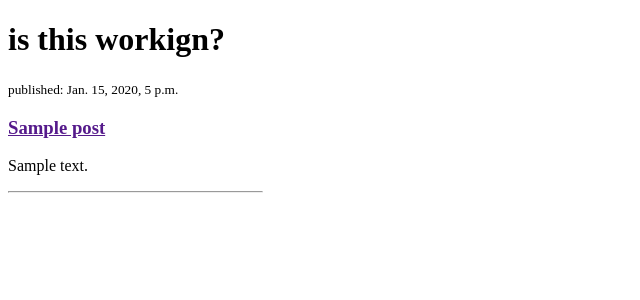
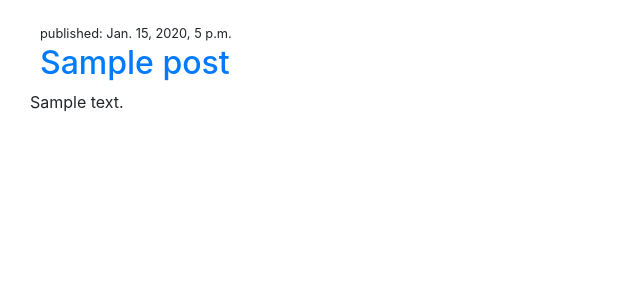
Before and after one commit to fzld/djblog, a Django app: page / in a window 1280 px wide. Shown: the top 300 px of the page, without its empty margins (0-640 px from the left). Run offline with Django 3.2, Linux system fonts and the light colour scheme; tables that the repository leaves empty hold one stand-in row (values such as "Sample post").

Commit message:
add static styling

```diff
--- /dev/null
+++ b/blog/static/css/style.css
@@ -0,0 +1,3 @@
+* {
+  margin: 10px;
+}
--- a/blog/templates/blog/post_list.html
+++ b/blog/templates/blog/post_list.html
@@ -1,19 +1,22 @@
+{% load static %}
 <!DOCTYPE html>
-<html lang="en">
+<html>
   <head>
-    <meta charset="UTF-8" />
-    <meta http-equiv="X-UA-Compatible" content="IE=edge" />
-    <meta name="viewport" content="width=device-width, initial-scale=1.0" />
-    <title>Django Blog</title>
+    <title>???</title>
+    <link
+      rel="stylesheet"
+      href="https://cdn.jsdelivr.net/npm/bootstrap@4.5.3/dist/css/bootstrap.min.css"
+      integrity="sha384-TX8t27EcRE3e/ihU7zmQxVncDAy5uIKz4rEkgIXeMed4M0jlfIDPvg6uqKI2xXr2"
+      crossorigin="anonymous"
+    />
+    <link rel="stylesheet" href="{% static 'css/style.css' %}" />
   </head>
   <body>
-    <h1>is this workign?</h1>
     {% for post in posts %}
     <article>
       <small><time>published: {{ post.published_date }}</time></small>
-      <h3><a href="">{{ post.title }}</a></h3>
+      <h2><a href="">{{ post.title }}</a></h2>
       <p>{{ post.text|linebreaksbr }}</p>
-      <hr width="20%" align="left" />
     </article>
     {% endfor %}
   </body>
--- a/blog/urls.py
+++ b/blog/urls.py
@@ -1,5 +1,6 @@
 from django.urls import path
 from . import views
+from django.conf.urls.static import static
 
 urlpatterns = [
     path('', views.post_list, name='post_list'),
```
